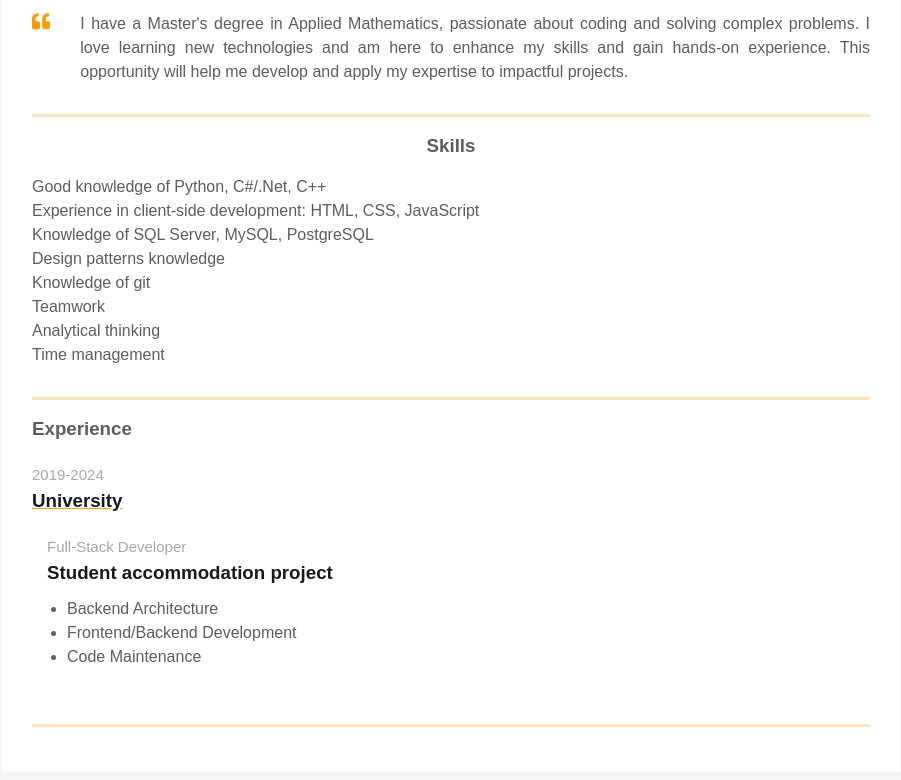
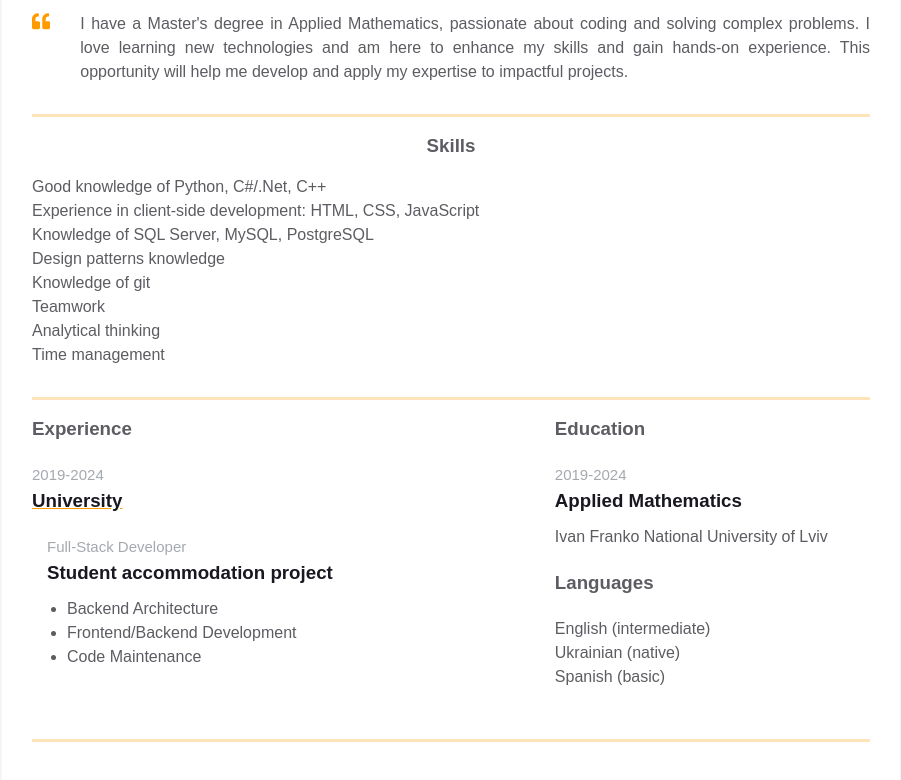
Before and after one commit to olenkabilonizhka/homepage, a plain HTML site: page index.html in a window 1280 px wide. Shown: the part 350-1130 px from the top of the page, without its empty margins (189-1090 px from the left). Drawn offline with Linux system fonts and the light colour scheme.

Commit message:
feat: add additional info

```diff
--- a/index.html
+++ b/index.html
@@ -148,7 +148,26 @@
                 </div>
               </div>
 
-              <div class="additional-info fv"></div>
+              <div class="additional-info fv">
+                <div class="additional-info fv">
+                  <div class="additional-info__education">
+                    <h3 class="additional-info__education-header">Education</h3>
+                    <div class="additional-info__education-university">
+                      <span class="additional-info__education-university-durability">2019-2024</span>
+                      <h3 class="additional-info__education-university-speciality">Applied Mathematics</h3>
+                      <p class="additional-info__education-university-name">Ivan Franko National University of Lviv</p>
+                    </div>
+                  </div>
+
+                  <div class="additional-info__languages">
+                    <h3 class="additional-info__languages-header">Languages</h3>
+                    <p class="additional-info__languages-item">English (intermediate)</p>
+                    <p class="additional-info__languages-item">Ukrainian (native)</p>
+                    <p class="additional-info__languages-item">Spanish (basic)</p>
+                  </div>
+
+                </div>
+              </div>
             </div>
           </div>
         </div>
```
